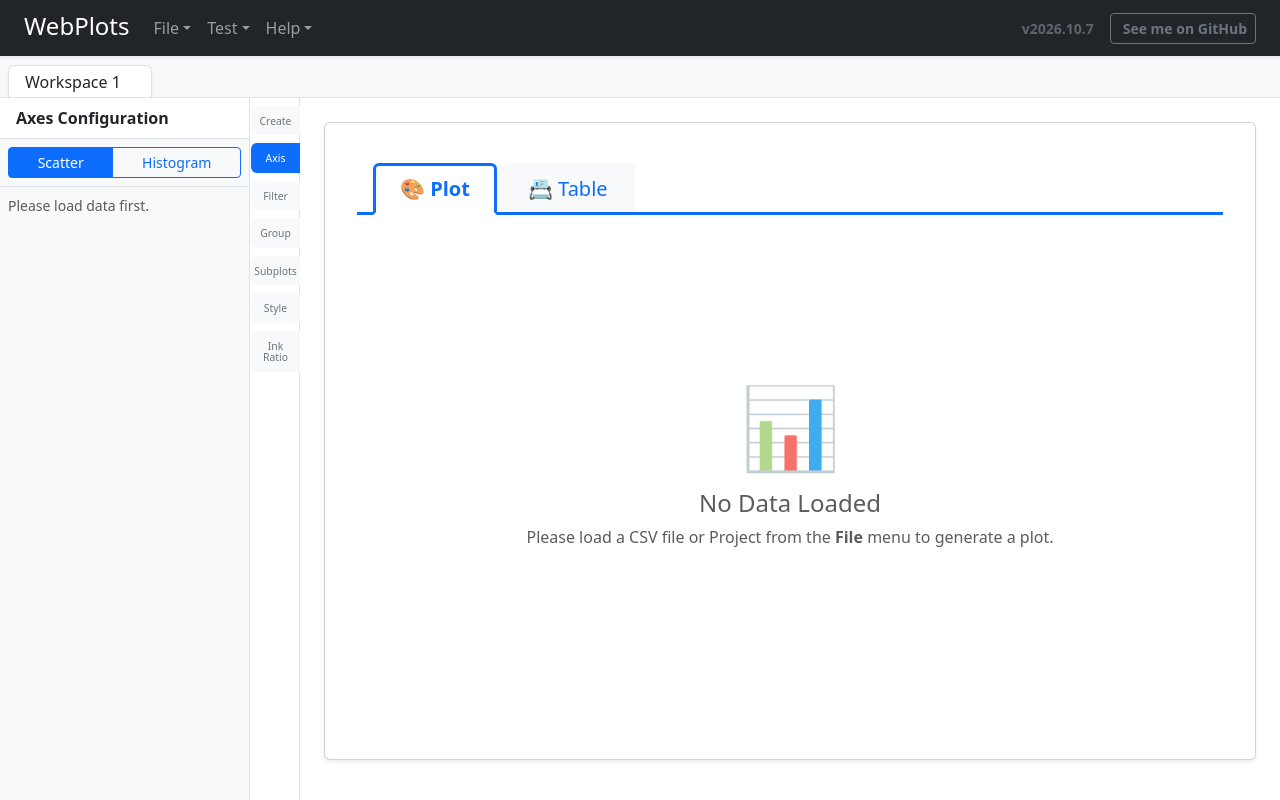
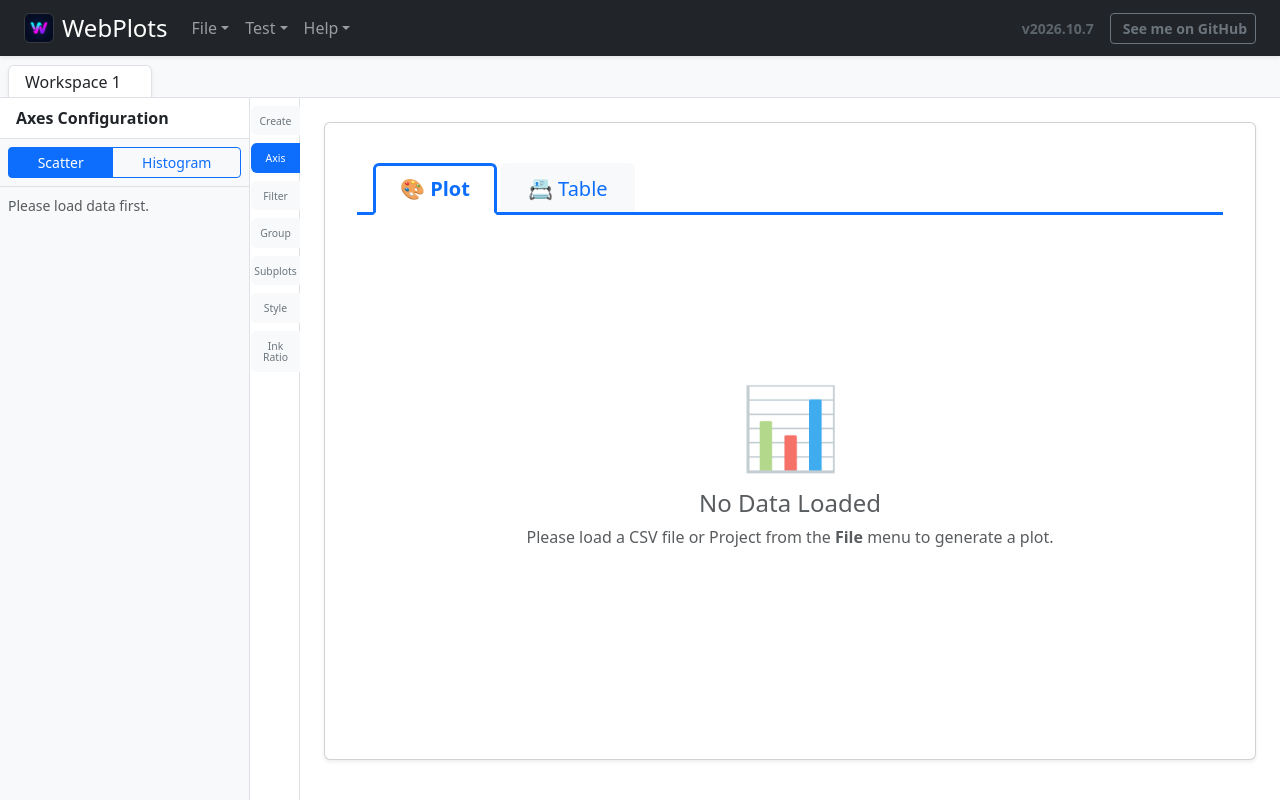
Before and after one commit to emunozgutier/webplots, a React (Vite) app: page / in a window 1280 px wide. Built offline with nearby package versions, Linux system fonts and the light colour scheme; the HTML template or start-up script is replaced by a standard one.

Commit message:
auto versioning

```diff
--- a/src/components/TopMenuBar.tsx
+++ b/src/components/TopMenuBar.tsx
@@ -282,7 +282,15 @@ const TopMenuBar: React.FC = () => {
     return (
         <Navbar bg="dark" variant="dark" expand="lg" className="px-4 shadow-sm">
             <Container fluid className="p-0">
-                <Navbar.Brand href="#home">
+                <Navbar.Brand href="#home" className="d-flex align-items-center">
+                    <img
+                        src={`${import.meta.env.BASE_URL || '/'}favicon.png`}
+                        alt="WebPlots Logo"
+                        width="30"
+                        height="30"
+                        className="d-inline-block align-top me-2 rounded"
+                        style={{ border: '1px solid rgba(255,255,255,0.1)' }}
+                    />
                     <h1 className="m-0 fs-4 d-inline-block">WebPlots</h1>
                 </Navbar.Brand>
                 <Navbar.Toggle aria-controls="basic-navbar-nav" />
```
